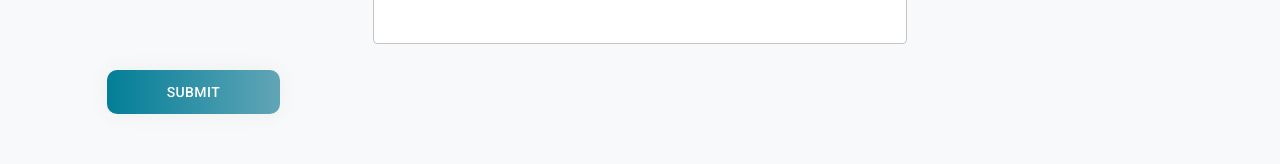
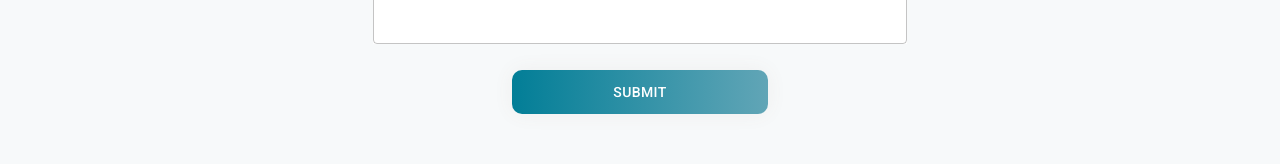
Before and after one commit to abhaybaiju/dentist-webapp, a React (Create React App) app in the folder frontend/: page /Contact in a window 1280 px wide. Shown: the part 1678-1842 px from the top of the page. Built offline with nearby package versions, Linux system fonts and the light colour scheme.

Commit message:
Fixed button on contact page and updated email

```diff
--- a/frontend/src/components/Contact.js
+++ b/frontend/src/components/Contact.js
@@ -37,10 +37,10 @@ const Contact = () => {
       boxShadow: '0 0 20px #eee',
       borderRadius: '10px',
       padding: '10px 60px',
+      width: '20vw',
       textAlign: 'center',
       textTransform: 'uppercase',
       backgroundSize: '200% auto',
-      display: 'block',
       "&:hover": {
         backgroundPosition: 'right center', /* change the direction of the change here */
         color: '#fff',
```
Also changed, not shown: 1 other file (tests, documents, lock files or other folders).
